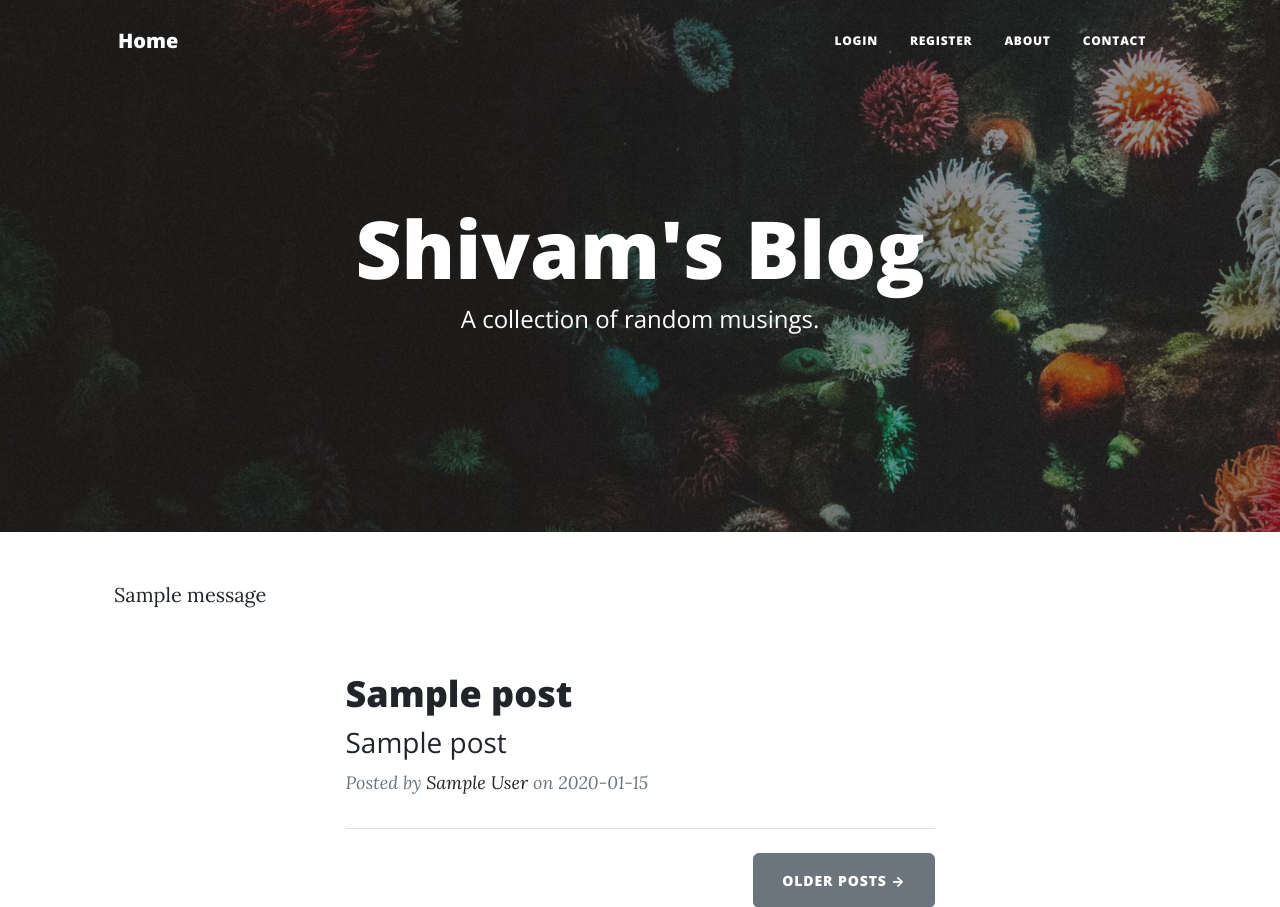
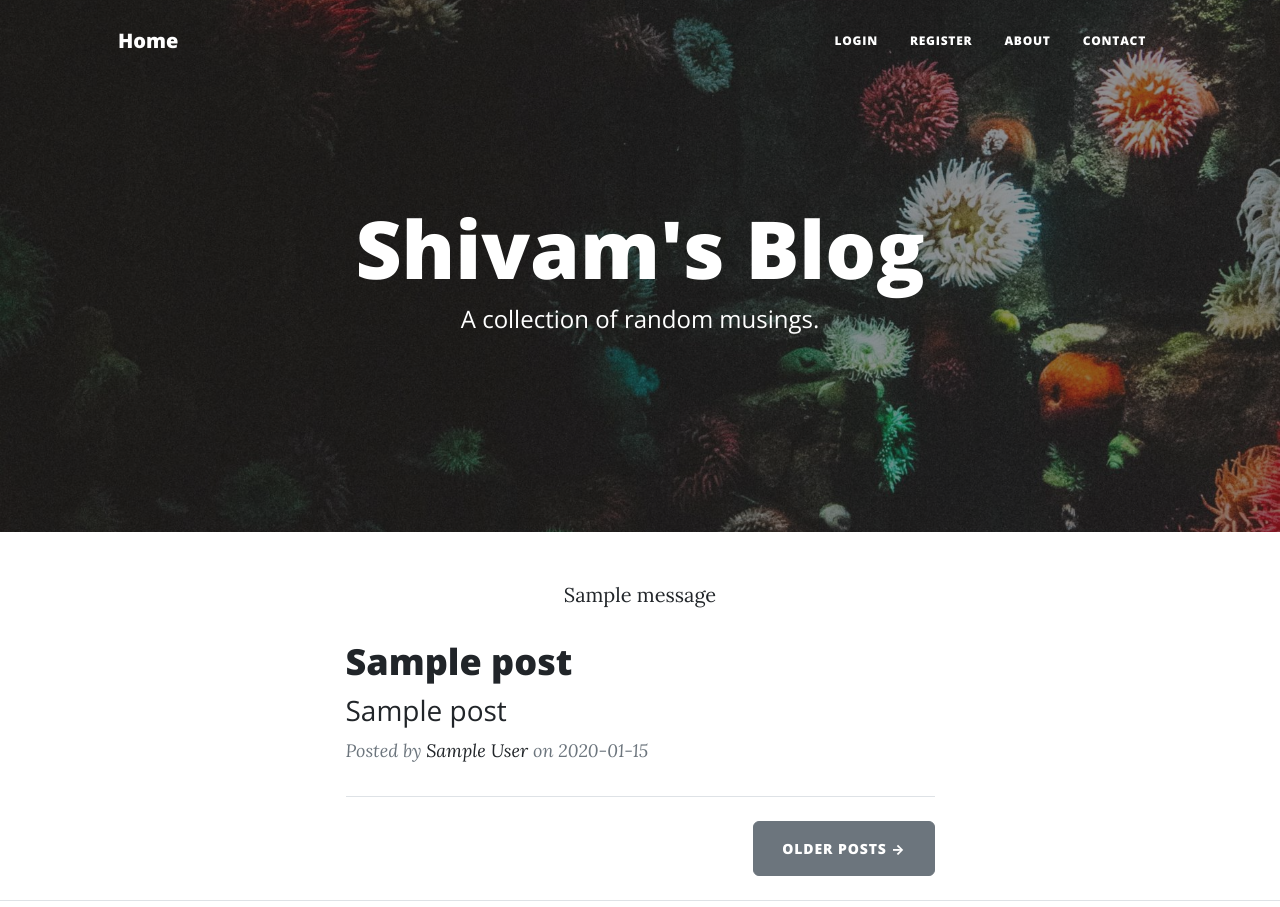
Before and after one commit to Shivam29k/Blog-with-users, a Flask app: page / in a window 1280 px wide. Shown: the top 907 px of the page. Run offline with Flask 3, Linux system fonts and the light colour scheme; tables that the repository leaves empty hold one stand-in row (values such as "Sample post"); one stand-in notice (Sample message) is shown; some libraries are stand-ins or nearby versions.

Commit message:
minor commit

```diff
--- a/templates/index.html
+++ b/templates/index.html
@@ -17,17 +17,16 @@
   </div>
 </header>
 <!-- Main Content-->
-<div class="container justify-content-center">
+<div class="container justify-content-center text-center">
   {% with messages = get_flashed_messages() %}
-  {% if messages %}
-  <ul class="flashes">
-    {% for message in messages %}
-    <p>{{ message }}</p>
-    {% endfor %}
-  </ul>
-  {% endif %}
+    {% if messages %}
+      {% for message in messages %}
+        {{ message }}
+      {% endfor %}
+    {% endif %}
   {% endwith %}
 </div>
+
 <div class="container px-4 px-lg-5">
   <div class="row gx-4 gx-lg-5 justify-content-center">
     <div class="col-md-10 col-lg-8 col-xl-7">
```
